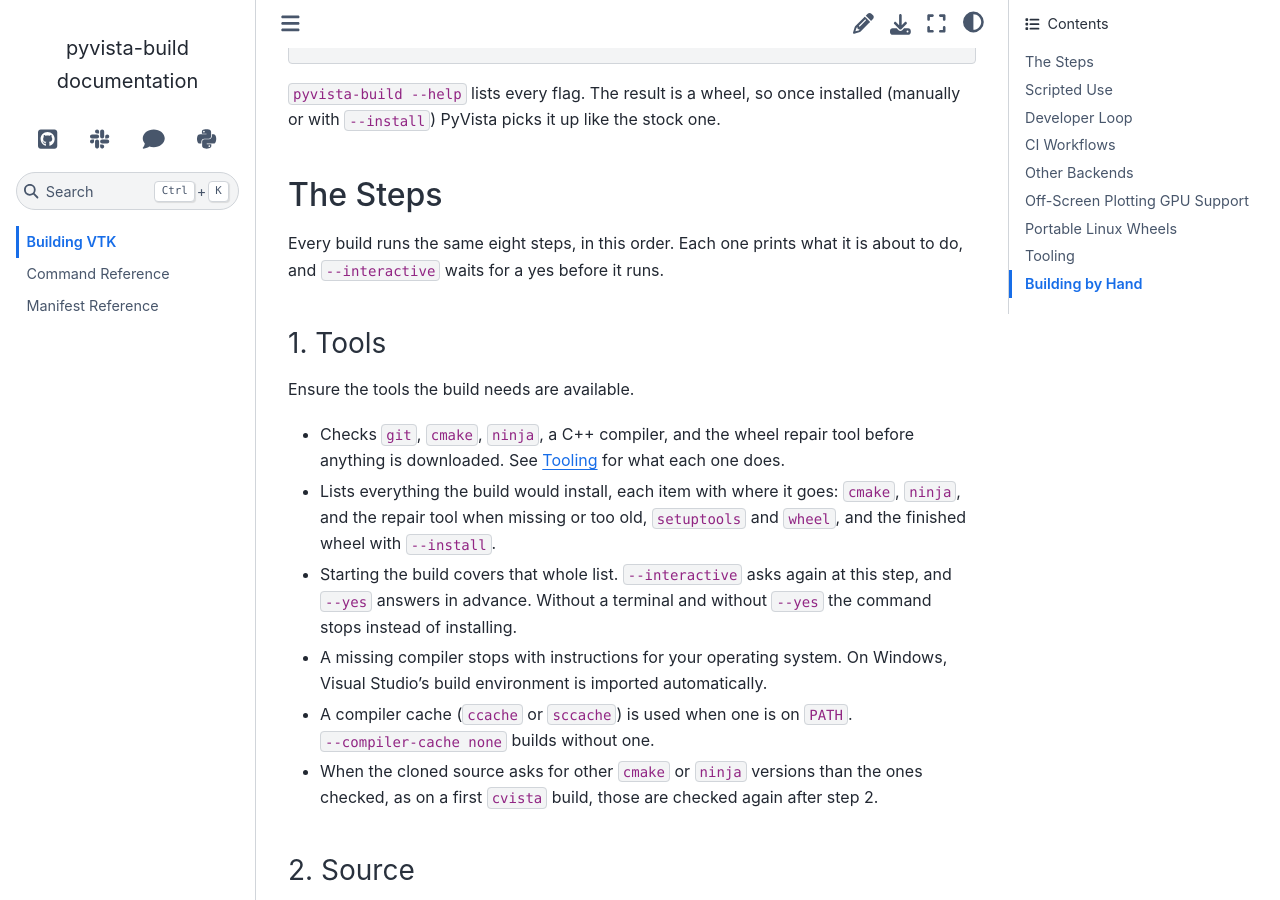
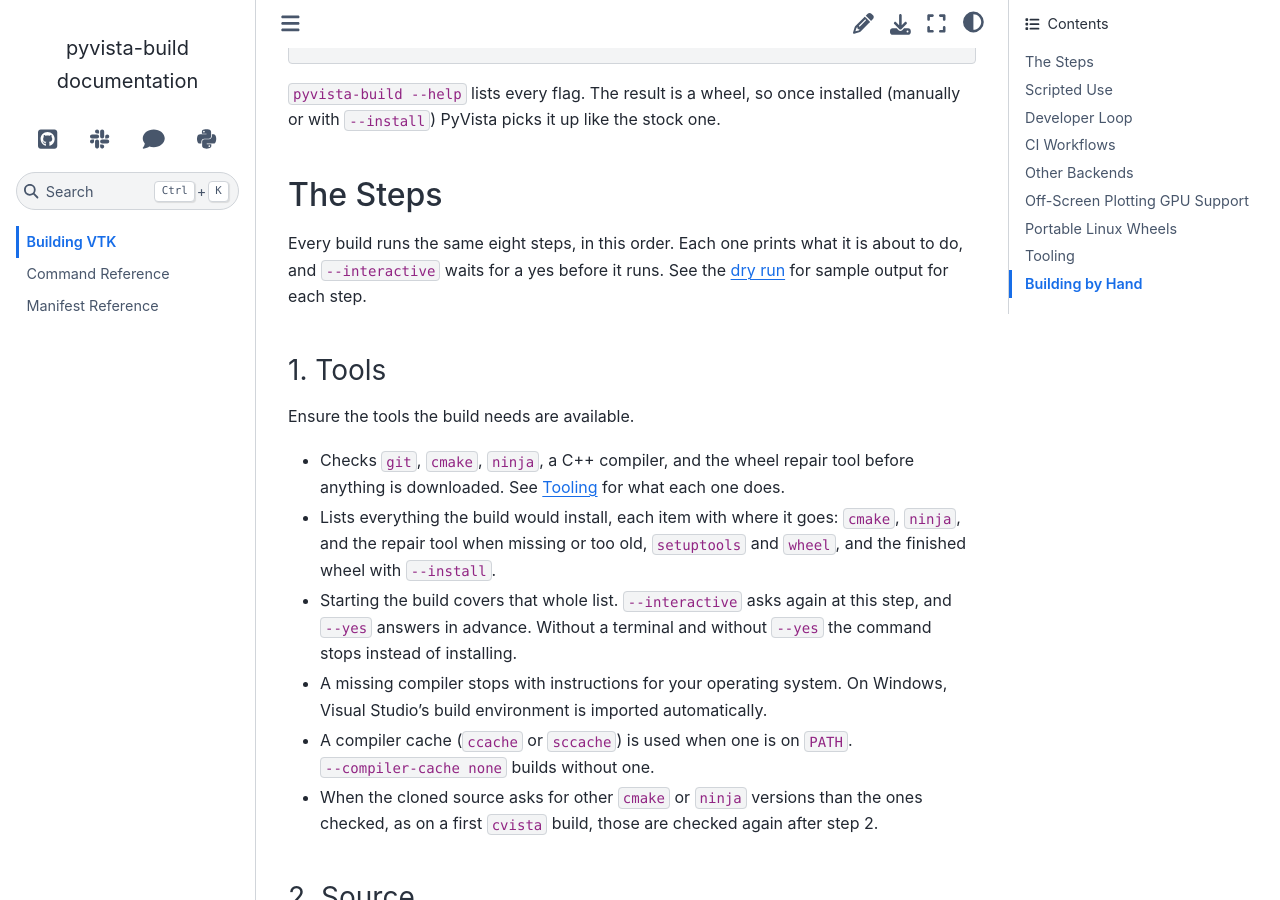
Before and after one commit to pyvista/pyvista-build, a Sphinx documentation site: the page built from doc/building.rst, in a window 1280 px wide and 900 px high, scrolled down 764 px. Built offline with Sphinx 7.4.7 and the Sphinx Book theme 1.1.4, drawn with Linux system fonts in a browser that asks for light colours.

Commit message:
Give the dry run its own heading and link it from the steps (#21)
### Overview

- The command reference's dry run gets its own heading, and the steps
section links to it for sample output.

🤖 Generated with [Claude Code](https://claude.com/claude-code) (Claude
Fable 5.1)

```diff
--- a/doc/building.rst
+++ b/doc/building.rst
@@ -41,7 +41,8 @@ stock one.
 The Steps
 ~~~~~~~~~
 Every build runs the same eight steps, in this order. Each one prints what it
-is about to do, and ``--interactive`` waits for a yes before it runs.
+is about to do, and ``--interactive`` waits for a yes before it runs. See the
+:ref:`dry run <dry-run>` for sample output for each step.
 
 1. Tools
 ^^^^^^^^
--- a/doc/cli.rst
+++ b/doc/cli.rst
@@ -72,6 +72,10 @@ Build a portable Linux wheel inside a manylinux container (needs Docker, see
 
     pyvista-build vtk --manylinux
 
+.. _dry-run:
+
+Dry Run
+-------
 Print the commands a build would run without running any of them, which is the
 quickest way to see what the eight steps do. For ``cvista``, whose manifest lives
 in its source tree, a dry run needs an existing checkout:
```
